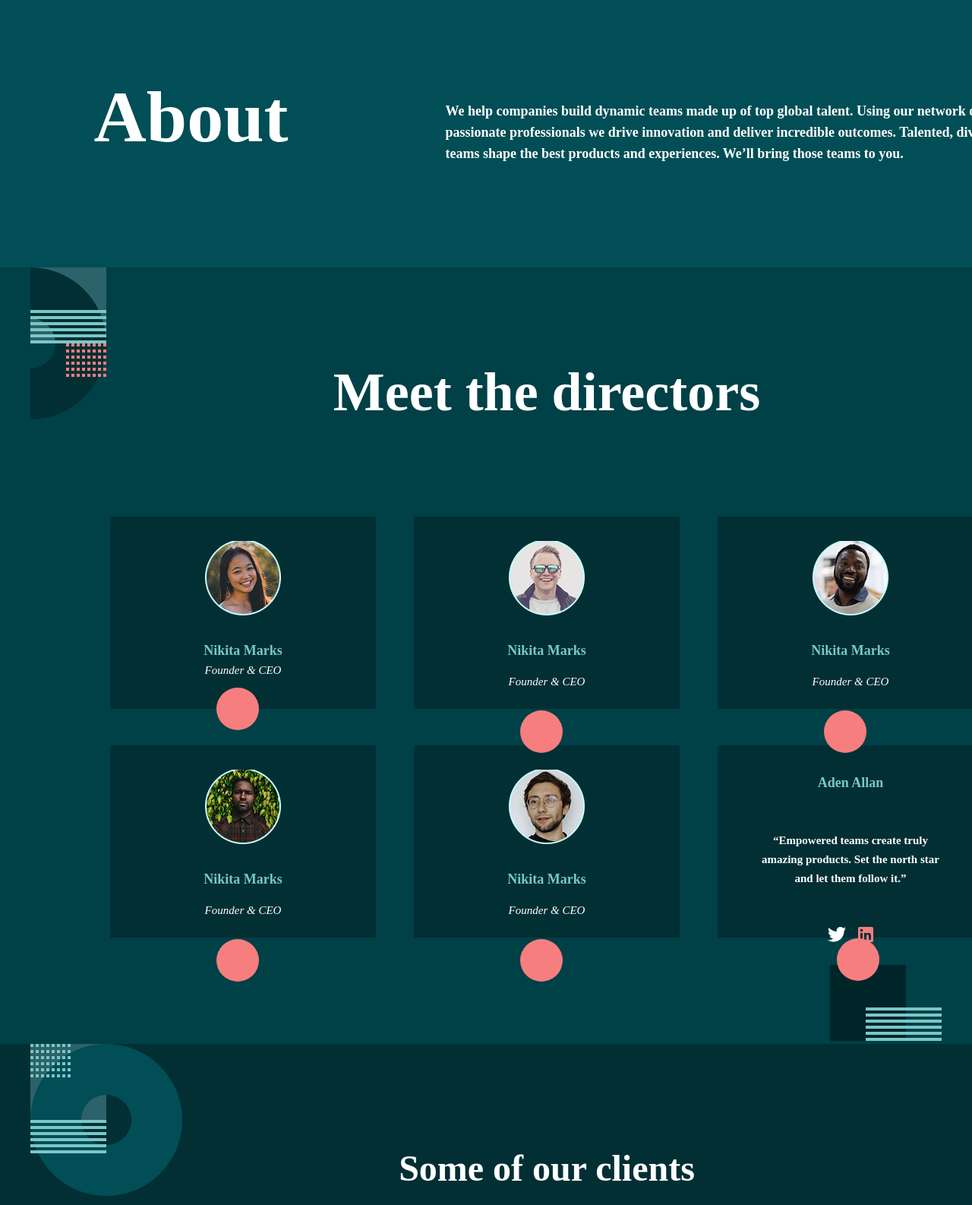
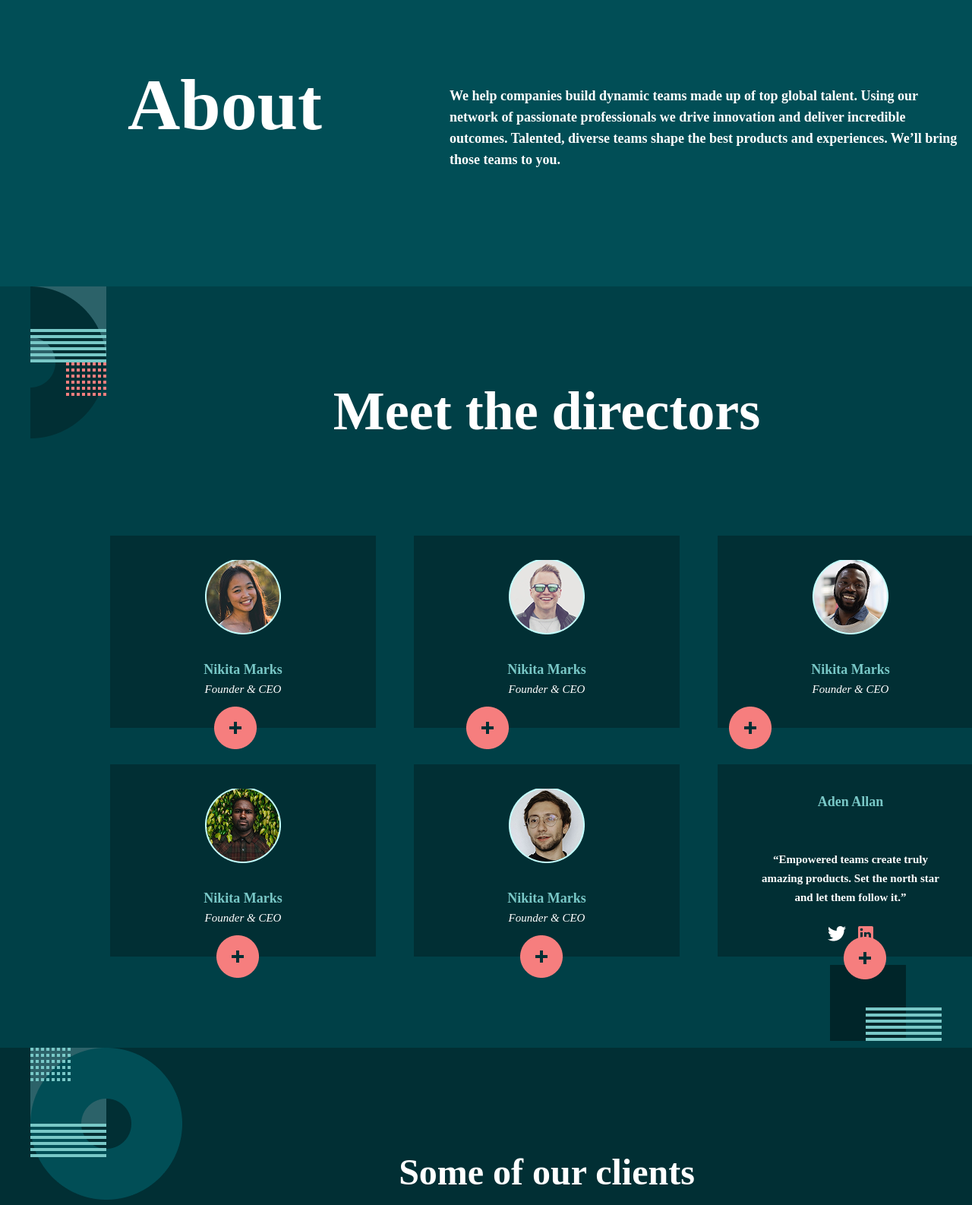
Before and after one commit to SobitjonZamonov/4-dars, a plain HTML site: page index.html in a window 1280 px wide. Shown: the part 140-1726 px from the top of the page at 76% size. Drawn offline with Linux system fonts and the light colour scheme.

Commit message:
secreen width and heigth changed

```diff
--- a/index.html
+++ b/index.html
@@ -30,9 +30,7 @@
 
                 <button>contact us</button>
             </div>
-        </section>
-        <section class="hero">
-            <div class="container">
+            <div class="hero">
                 <div class="hero__text">
                     <h2>About</h2>
                 </div>
@@ -46,6 +44,7 @@
                     </p>
                 </div>
             </div>
+
         </section>
         <section class="services1">
             <div class="bg__photo2">
@@ -66,9 +65,7 @@
                         <div class="services-win1-fullname">
                             <h3>Nikita Marks</h3>
                             <p>Founder & CEO</p>
-                            <svg width="56" height="56" viewBox="0 0 56 56" fill="none" xmlns="http://www.w3.org/2000/svg">
-                                <circle cx="28" cy="28" r="28" fill="#F67E7E" />
-                            </svg>
+                            <img src="./img/Group 13.png" alt="">
                         </div>
                     </div>
                     <div class="services__win2">
@@ -78,9 +75,7 @@
                         <div class="services-win2-fullname">
                             <h3>Nikita Marks</h3>
                             <p>Founder & CEO</p>
-                            <svg width="56" height="56" viewBox="0 0 56 56" fill="none" xmlns="http://www.w3.org/2000/svg">
-                                <circle cx="28" cy="28" r="28" fill="#F67E7E" />
-                            </svg>
+                            <img src="./img/Group 13.png" alt="">
                         </div>
                     </div>
                     <div class="services__win3">
@@ -90,9 +85,7 @@
                         <div class="services-win3-fullname">
                             <h3>Nikita Marks</h3>
                             <p>Founder & CEO</p>
-                            <svg width="56" height="56" viewBox="0 0 56 56" fill="none" xmlns="http://www.w3.org/2000/svg">
-                                <circle cx="28" cy="28" r="28" fill="#F67E7E" />
-                            </svg>
+                            <img src="./img/Group 13.png" alt="">
                         </div>
                     </div>
                     <div class="services__win4">
@@ -102,9 +95,7 @@
                         <div class="services-win4-fullname">
                             <h3>Nikita Marks</h3>
                             <p>Founder & CEO</p>
-                            <svg width="56" height="56" viewBox="0 0 56 56" fill="none" xmlns="http://www.w3.org/2000/svg">
-                                <circle cx="28" cy="28" r="28" fill="#F67E7E" />
-                            </svg>
+                            <img src="./img/Group 13.png" alt="">
                         </div>
                     </div>
                     <div class="services__win5">
@@ -114,18 +105,16 @@
                         <div class="services-win5-fullname">
                             <h3>Nikita Marks</h3>
                             <p>Founder & CEO</p>
-                            <svg width="56" height="56" viewBox="0 0 56 56" fill="none" xmlns="http://www.w3.org/2000/svg">
-                                <circle cx="28" cy="28" r="28" fill="#F67E7E" />
-                            </svg>
+                            <img src="./img/Group 13.png" alt="">
                         </div>
                     </div>
                     <div class="services__win6">
                         <h3>Aden Allan</h3>
                         <p>“Empowered teams create truly amazing products. Set the north star and let them follow it.”</p>
                         <img src="./img/Group 16.png" alt="social media">
-                        <svg width="56" height="56" viewBox="0 0 56 56" fill="none" xmlns="http://www.w3.org/2000/svg">
-                            <circle cx="28" cy="28" r="28" fill="#F67E7E" />
-                        </svg>
+                        <div class="button__image">
+                            <img src="./img/Group 13.png" alt="">
+                        </div>
                     </div>
                 </div>
             </div>
--- a/scss/_mixin.scss
+++ b/scss/_mixin.scss
@@ -0,0 +1,16 @@
+
+
+@mixin btn{
+    font-family: var(--font-family);
+    font-weight: 600;
+    font-size: 18px;
+    line-height: 156%;
+    color: #012f34;
+    padding: 10px 30px;
+    background: transparent;
+    border-radius: 24px;
+    padding: 9px 30px;
+    cursor: pointer;
+    border: none;
+    border: 1px solid white;
+}
--- a/scss/block/_block.scss
+++ b/scss/block/_block.scss
@@ -1,5 +1,4 @@
 @import "./header";
-@import "./hero";
 @import "./service";
 @import "./service2";
 @import "./service3";
--- a/scss/block/_header.scss
+++ b/scss/block/_header.scss
@@ -2,6 +2,7 @@
 
 .header {
     width: 1440px;
+    height: 517px;
     background-color: $_color1;
     margin: auto;
 }
@@ -16,7 +17,7 @@
 .bg__photo1 {
     position:absolute;
     left: 1380px;
-    top: 18rem;
+    top: 20rem;
 }
 
 
@@ -44,14 +45,38 @@
 
 
 .header .container button {
-    border: 2px solid #fff;
-    border-radius: 24px;
-    padding: 10px 30px;
-    background: transparent;
-    font-family: var(--livvic-semibold-italic);
+    @include btn;
+    color: white;
+}
+
+.hero {
+    display: flex;
+    align-items: center;
+    justify-content: space-evenly;
+
+}
+
+
+.hero__text {
+    margin-top: 40px;
+    margin-bottom: 100px;
+    font-family: var(--font-family);
+    font-weight: 700;
+    font-size: 64px;
+    line-height: 156%;
+    color: #fff;
+}
+
+.hero__info {
+    font-family: var(--font-family);
     font-weight: 600;
     font-size: 18px;
     line-height: 156%;
     color: #fff;
-    cursor: pointer;
 }
+
+
+.hero__info p {
+    width: 680px;
+    height: 112px;
+}
--- a/scss/block/_hero.scss
+++ /dev/null
@@ -1,37 +0,0 @@
-.hero {
-    width: 1440px;
-    height: 300px;
-    background-color: $_color1;
-    margin: auto;
-}
-
-.hero .container {
-    display: flex;
-    justify-content: space-around;
-    align-items: center;
-}
-
-
-.hero .hero__text {
-    margin-top: 40px;
-    margin-bottom: 100px;
-    font-family: var(--font-family);
-    font-weight: 700;
-    font-size: 64px;
-    line-height: 156%;
-    color: #fff;
-}
-
-.hero .hero__info {
-    font-family: var(--font-family);
-    font-weight: 600;
-    font-size: 18px;
-    line-height: 156%;
-    color: #fff;
-}
-
-.hero .hero__info p {
-    width: 730px;
-    margin-top: 80px;
-    margin-bottom: 100px;
-}
--- a/scss/block/_service.scss
+++ b/scss/block/_service.scss
@@ -1,5 +1,6 @@
 .services1 {
     width: 1440px;
+    height: 1002px;
     background-color: $_color2;
     margin: auto;
 }
@@ -15,7 +16,12 @@
     top: 1410px;
 }
 
-.services1 .container .services__tittle {
+.services1 .container {
+    width: 1110px;
+    height: 722px;
+}
+
+.services__tittle {
     font-family: var(--font-family);
     font-weight: 700;
     font-size: 48px;
@@ -59,11 +65,10 @@
     margin: 0;
 }
 
-.services-win1-fullname svg {
-    position: relative;
-    left: 40%;
+.services-win1-fullname img {
+    position: absolute;
+    left: 22%;
     margin-top: 10px;
-
 }
 
 
@@ -100,11 +105,12 @@
     line-height: 167%;
     text-align: center;
     color: #fff;
+    margin: 0;
 }
 
-.services-win2-fullname svg {
-    position: relative;
-    left: 40%;
+.services-win2-fullname img {
+    position: absolute;
+    left: 48%;
     margin-top: 10px;
 }
 
@@ -143,11 +149,12 @@
     line-height: 167%;
     text-align: center;
     color: #fff;
+    margin: 0;
 }
 
-.services-win3-fullname svg {
-    position: relative;
-    left: 40%;
+.services-win3-fullname img {
+    position: absolute;
+    left: 75%;
     margin-top: 10px;
 
 }
@@ -189,9 +196,10 @@
     line-height: 167%;
     text-align: center;
     color: #fff;
+    margin: 0;
 }
 
-.services-win4-fullname svg {
+.services-win4-fullname img {
     position: relative;
     left: 40%;
     margin-top: 10px;
@@ -231,9 +239,10 @@
     line-height: 167%;
     text-align: center;
     color: #fff;
+    margin: 0;
 }
 
-.services-win5-fullname svg {
+.services-win5-fullname img {
     position: relative;
     left: 40%;
     margin-top: 10px;
@@ -278,13 +287,14 @@
     margin-top: 10px;
 }
 
+.button__image img {
+    width: 56px;
+    height: 56px;
+    position: relative;
+    left: 6%;
+    margin-top: -10px;
+}
 
-.services__win6 svg {
-    position: relative;
-    right: 15%;
-    top: 20%;
-
-}
 
 
 // ////////////////////////////////////////////////////
--- a/scss/block/_service3.scss
+++ b/scss/block/_service3.scss
@@ -29,13 +29,7 @@
 }
 
 .service3-position button {
-    font-family: var(--font-family);
-    font-weight: 600;
-    font-size: 18px;
-    line-height: 156%;
+    @include btn;
     color: #012f34;
-    background: transparent;
-    border-radius: 24px;
-    padding: 9px 30px;
-    cursor: pointer;
+    border: 1px solid #012f34;
 }
```
Also changed, not shown: css/main.css, img/Group 13.png (added), 1 other file.
